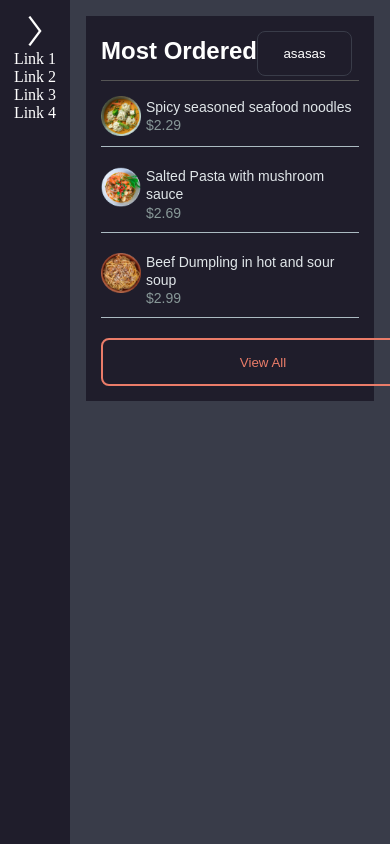
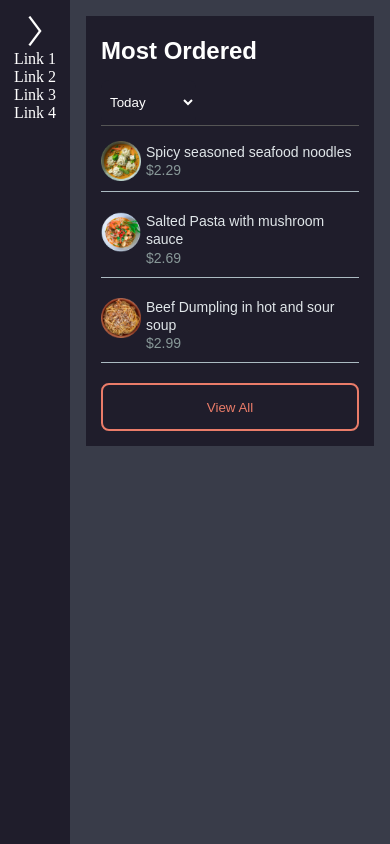
Before and after one commit to altugaltuner/food-order-altug, a React (Vite) app: page / in a window 390 px wide. Built offline with nearby package versions, Linux system fonts and the light colour scheme; no server answers; the database is empty; sample sign-in values are in the browser's storage.

Commit message:
arrow is added

```diff
--- a/src/components/MostOrdered/MostOrdered.jsx
+++ b/src/components/MostOrdered/MostOrdered.jsx
@@ -3,6 +3,7 @@ import "./MostOrdered.scss";
 
 function MostOrdered() {
 
+    const downArrow = "../src/assets/down-arrow.png";
 
     // foodItems artık bir state
     const [foodItems, setFoodItems] = useState([
@@ -20,7 +21,15 @@ function MostOrdered() {
                     <div class="part-of-title-conf">
                         <h1 class="h1-order-conf">Most Ordered</h1>
 
-                        <button class="button-order">asasas</button>
+
+                        <select name="order-types" id="order-types" className="blabla">
+                            <option value="" >Select a period...</option>
+                            <option value="dine-in" selected>Today</option>
+                            <option value="dine-out">On Week</option>
+                            <option value="dine-on">On Month</option>
+                            <option value="dine-under">On Year</option>
+                        </select>
+
                     </div>
                 </div>
 
--- a/src/components/MostOrdered/MostOrdered.scss
+++ b/src/components/MostOrdered/MostOrdered.scss
@@ -32,18 +32,8 @@
                 line-height: 39.2px;
                 text-align: left;
                 margin-bottom: 10px;
+                margin-right: 110px;
             }
-
-            .button-order {
-                width: 95px;
-                height: 45px;
-                padding: 14px;
-                border-radius: 8px;
-                border: 1px solid #393C49;
-                color: white;
-                background-color: #1F1D2B;
-            }
-
         }
     }
 
@@ -200,7 +190,7 @@
 }
 
 .view-all-orders {
-    width: 324px;
+    width: 100%;
     height: 48px;
     padding: 14px;
     border-radius: 8px;
@@ -218,7 +208,17 @@
     background-color: #565172;
 }
 
-@media screen and (max-width: 525px) {
+.blabla {
+    width: 95px;
+    height: 45px;
+    padding: 5px;
+    border-radius: 8px;
+    border: 1px;
+    background-color: rgba(31, 29, 43, 1);
+    color: white;
+}
+
+@media screen and (max-width: 512px) {
     .order-conf-main {
         width: 100%;
 
@@ -260,3 +260,18 @@
         }
     }
 }
+
+@media screen and (max-width: 502px) {
+    .order-conf-main {
+        .title-order-conf {
+            .part-of-title-conf {
+                display: flex;
+                flex-direction: column;
+
+                .h1-order-conf {
+                    margin-right: 0px;
+                }
+            }
+        }
+    }
+}
```
Also changed, not shown: src/assets/arrow-down.png (added).
